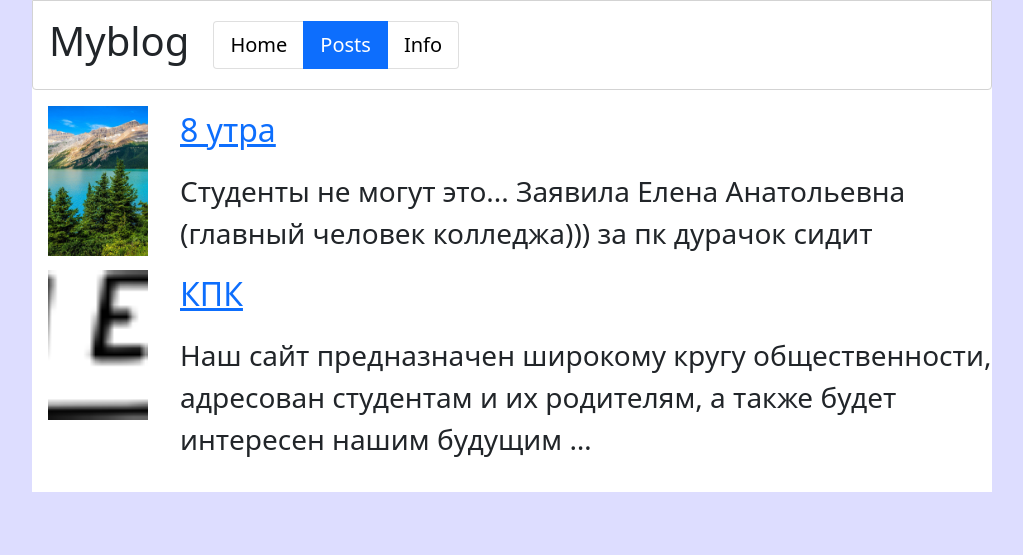
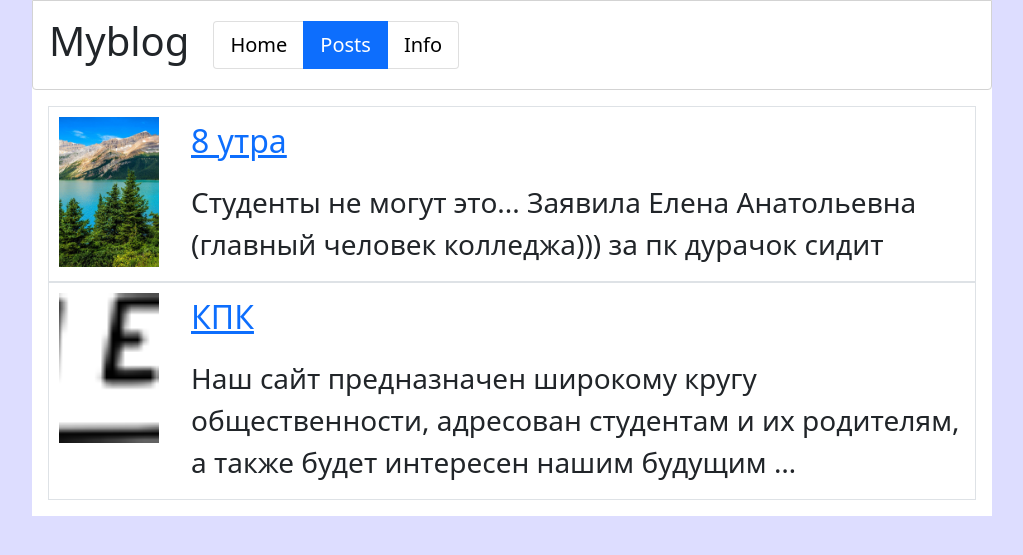
Before and after one commit to matthew-shtyasek/blog, a Django app: page /posts/ in a window 1280 px wide. Shown: the top 555 px of the page, without its empty margins (128-1151 px from the left). Run offline with Django 3.2, Linux system fonts and the light colour scheme; data comes from the database, SQL or seed files in the repository; both versions use the stored data as it was after the commit; some libraries are stand-ins or nearby versions.

Commit message:
добавили границу у поста

```diff
--- a/posts/templates/posts/post_list.html
+++ b/posts/templates/posts/post_list.html
@@ -1,9 +1,9 @@
 {% extends "root.html" %}
 {% block content %}
-    <ul class="ps-3 list-unstyled">
+    <ul class="ps-3 list-unstyled pe-3">
     {% for post in post_list %}
         <li>
-        <div class="d-inline-flex">
+        <div class="d-inline-flex border" style="padding: 10px 0px 0px 10px;">
             <img src="{{ post.img.url }}" width="100px" height="150px" style="object-fit: cover;" class="">
             <div class="ms-3 mt-0">
                 <a href="{% url 'posts:post' post.pk %}" class="d-block ms-3">
--- a/templates/root.html
+++ b/templates/root.html
@@ -21,7 +21,7 @@
             }
         </style>
     </head>
-        <body class="align-content-center justify-content-center d-flex" style="height: 100%; background-color: #ddddff">
+        <body class="mb-0 mt-0 align-content-center justify-content-center d-flex" style="height: 100%; background-color: #ddddff">
             <div class="w-75" style="height: 100%; background-color: white;">
                 <div class="w-100 ps-3 pt-3 pb-3 mb-3 d-inline-flex align-items-center" style="border: 1px solid lightgray; border-radius: 0 0 4px 4px;">
                     <h1>Myblog</h1>
```
Also changed, not shown: db.sqlite3, media/2023/01/28/102952-prirodnyj_zapovednik-dikaya_mestnost-luk_ozero-ozero-nacionalnyj_park-_SzS32XY.jpg (added).
